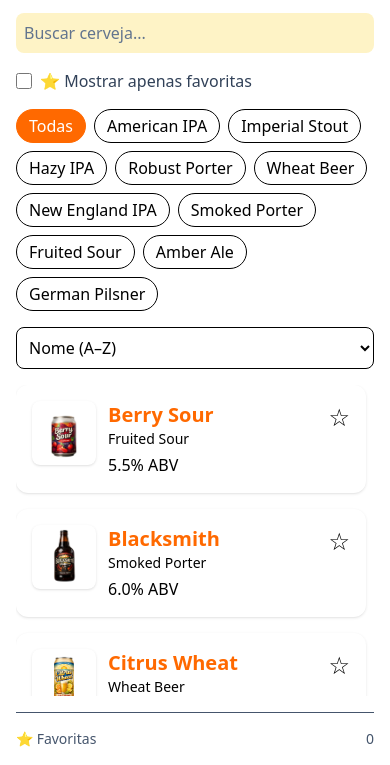
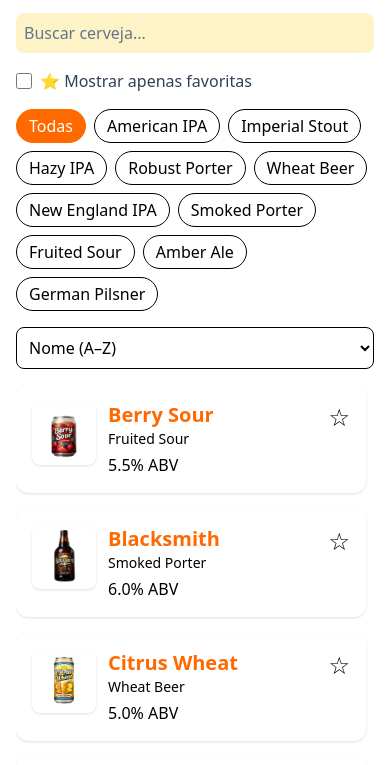
Before and after one commit to matthfelix/brewdex, a website built with Vite: page index.html in a window 390 px wide. Shown: the part 79-844 px from the top of the page. Built offline with nearby package versions, Linux system fonts and the light colour scheme.

Commit message:
fix: remove h-screen mobile issue

```diff
--- a/index.html
+++ b/index.html
@@ -13,7 +13,7 @@
   </head>
 
   <body>
-    <div class="h-screen flex flex-col md:flex-row bg-slate-900 overflow-hidden">
+    <div class="min-h-screen flex flex-col md:flex-row bg-slate-900 overflow-hidden">
 
       <!-- ============================= -->
       <!-- PAINEL ESQUERDO -->
```
